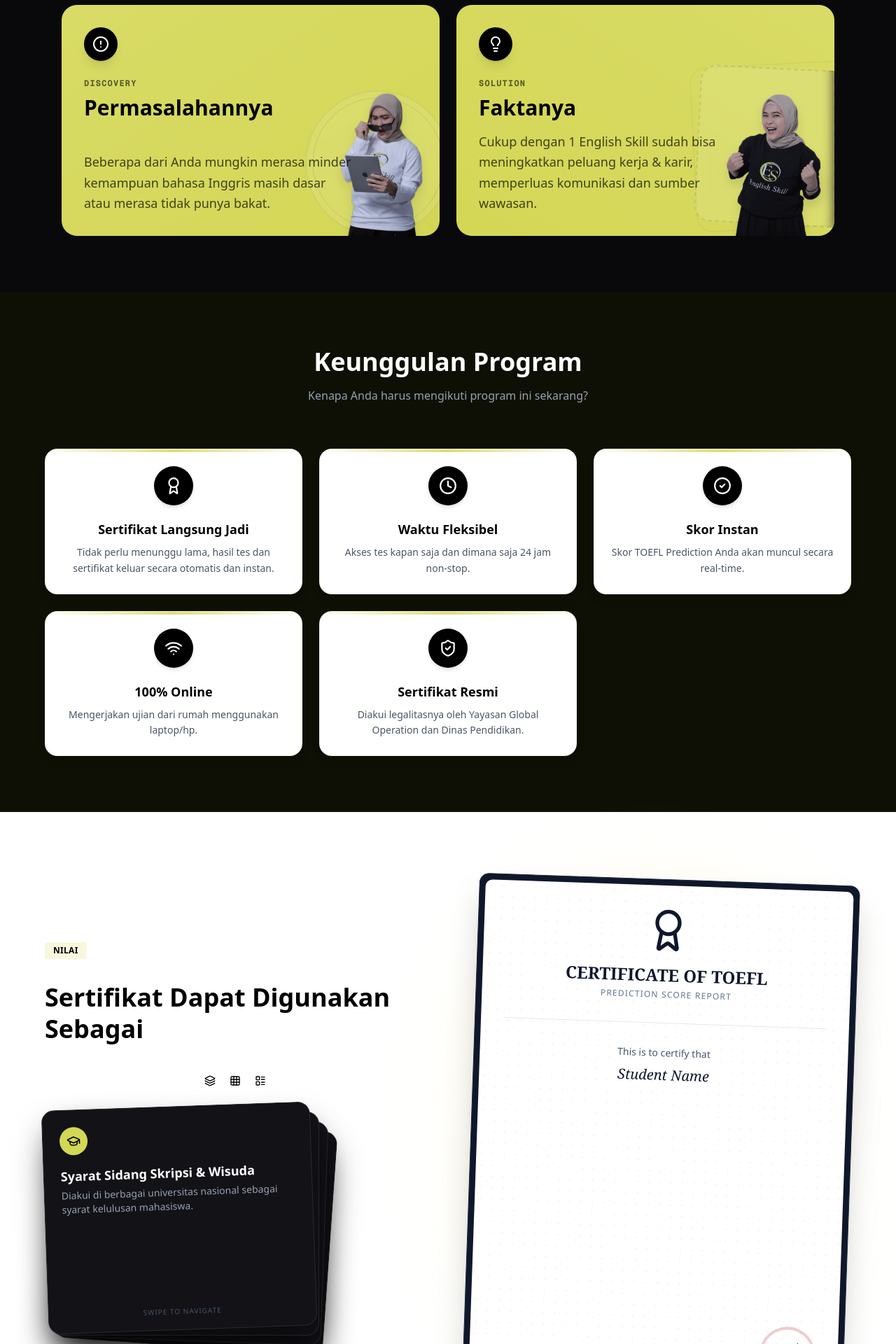
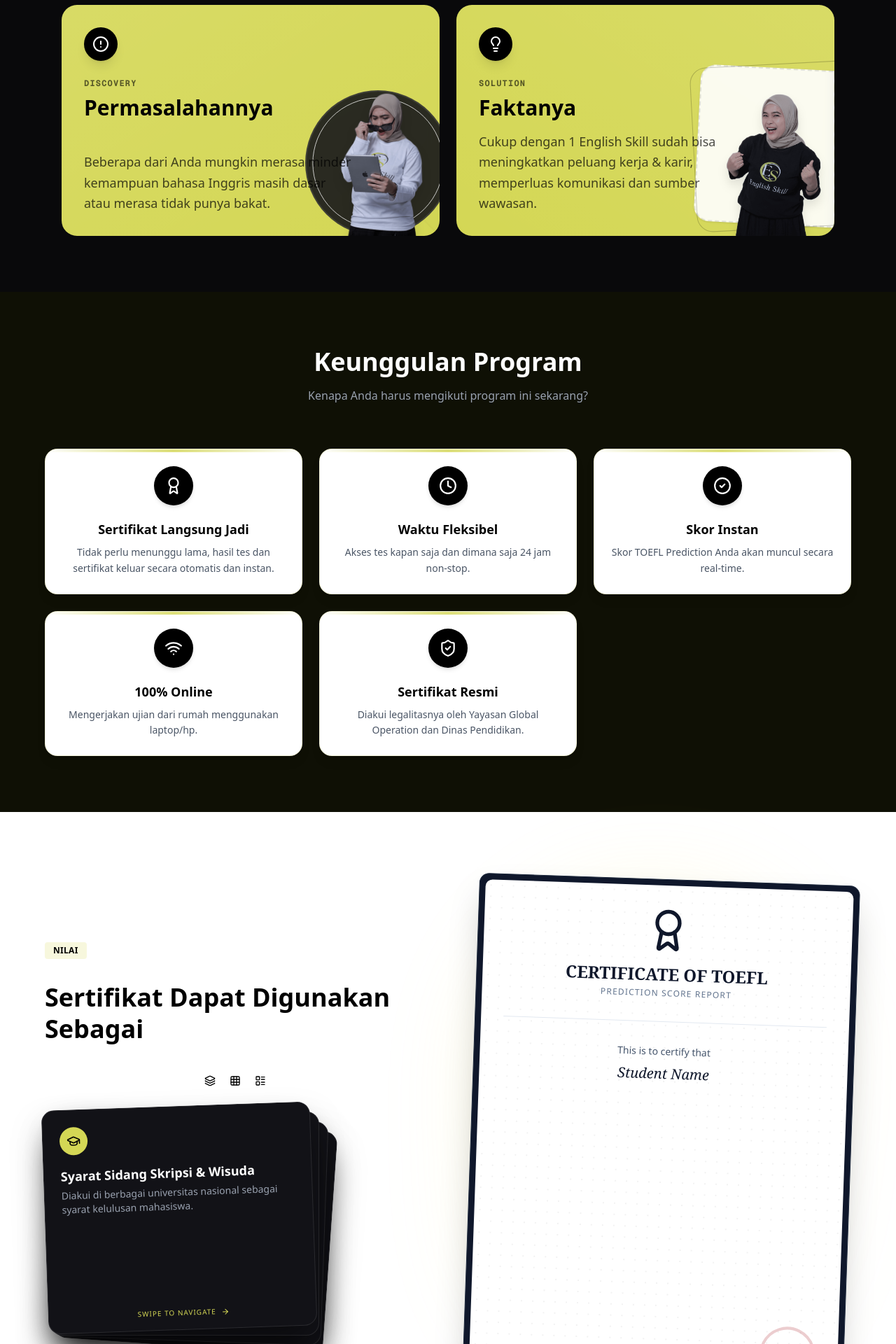
Before and after one commit to zaimulatqiya/toefl, a Next.js app: page /toefl-prediction in a window 1280 px wide. Shown: the part 920-2840 px from the top of the page at 70% size. Built offline with nearby package versions, Linux system fonts and the light colour scheme.

Commit message:
update dan revisi

```diff
--- a/app/page.tsx
+++ b/app/page.tsx
@@ -69,7 +69,7 @@ export default function Home() {
           <CheckCircle2 size={16} />
           <p className="font-bold text-sm text-white">Yayasan Global Operation Indonesia Verified</p>
         </div>
-        <p className="text-xs text-gray-500 font-mono">Sk-Diknas : 421.9/4958/418.20/2020 • Sk-Kumham : AHU-0013778.AH.01.04 Tahun 2020</p>
+        <p className="text-xs text-white font-mono">Sk-Diknas : 421.9/4958/418.20/2020 • Sk-Kumham : AHU-0013778.AH.01.04 Tahun 2020</p>
       </motion.div>
 
       <div className="mt-12 opacity-60 hover:opacity-100 transition-opacity">
@@ -108,7 +108,7 @@ function HomeFnCard({ icon: Icon, title, description, delay, href, highlight }:
 
       <div className="flex-1">
         <h3 className="font-bold text-lg mb-1 text-black">{title}</h3>
-        <p className="text-black/70 text-sm leading-relaxed">{description}</p>
+        <p className="text-black text-sm leading-relaxed">{description}</p>
       </div>
 
       <div className="mt-2 text-black">
--- a/app/toefl-prediction/page.tsx
+++ b/app/toefl-prediction/page.tsx
@@ -64,7 +64,7 @@ export default function ToeflPredictionPage() {
           <div className="relative mt-8 md:-mt-12 mx-auto w-full max-w-lg flex flex-col items-center justify-center">
             {/* Background Image */}
             {/* Background Image with Frame */}
-            <motion.div initial={{ opacity: 0, scale: 0.8 }} animate={{ opacity: 1, scale: 1 }} transition={{ duration: 0.8, delay: 0.3 }} className="relative z-0 w-[18rem] sm:w-[20rem] md:w-[22rem] -mb-12 md:-mb-20 mx-auto">
+            <motion.div initial={{ opacity: 0, scale: 0.8 }} animate={{ opacity: 1, scale: 1 }} transition={{ duration: 0.8, delay: 0.3 }} className="relative z-0 w-[15rem] sm:w-[20rem] md:w-[22rem] -mb-12 md:-mb-20 mx-auto">
               {/* Decorative Frame */}
               <div className="absolute inset-x-4 top-8 bottom-0 border border-[#D4D755]/30 rounded-[2.5rem] bg-[#D4D755]/5 backdrop-blur-sm z-0 transform rotate-1">
                 {/* Inner Glow */}
@@ -154,8 +154,8 @@ export default function ToeflPredictionPage() {
             {/* Illustration Image with Frame */}
             <div className="absolute -bottom-4 left-1/2 -translate-x-1/2 md:left-auto md:translate-x-0 md:-right-8 w-64 h-64 md:w-60 md:h-60 group-hover:scale-105 transition-all duration-500">
               {/* Circular Backdrop/Frame */}
-              <div className="absolute inset-4 rounded-full border-2 border-black/5 bg-white/10 backdrop-blur-sm z-0 transform group-hover:rotate-12 transition-transform duration-700" />
-              <div className="absolute inset-4 rounded-full border border-black/10 z-0 transform -rotate-6 scale-90" />
+              <div className="absolute inset-4 rounded-full border-2 border-white/10 bg-[#18181b]/90 backdrop-blur-sm z-0 transform group-hover:rotate-12 transition-transform duration-700" />
+              <div className="absolute inset-4 rounded-full border border-white/80 z-0 transform -rotate-6 scale-90" />
 
               <img src="/assets/transparant/8.png" alt="Problem Illustration" className="relative z-10 w-full h-full object-contain drop-shadow-xl" />
             </div>
@@ -194,8 +194,8 @@ export default function ToeflPredictionPage() {
             {/* Illustration Image with Frame */}
             <div className="absolute -bottom-4 left-1/2 -translate-x-1/2 md:left-auto md:translate-x-0 md:-right-15 w-80 h-80 md:w-72 md:h-72 group-hover:scale-105 transition-all duration-500 z-0">
               {/* Hexagon/Geometric Backdrop/Frame */}
-              <div className="absolute inset-8 border-2 border-dashed border-black/10 rounded-3xl bg-white/10 backdrop-blur-sm z-0 transform rotate-3 group-hover:-rotate-3 transition-transform duration-700" />
-              <div className="absolute inset-8 border border-black/5 rounded-3xl z-0 transform -rotate-3 scale-105" />
+              <div className="absolute inset-8 border-2 border-dashed border-black/10 rounded-3xl bg-white/90 backdrop-blur-sm z-0 transform rotate-3 group-hover:-rotate-3 transition-transform duration-700 shadow-sm" />
+              <div className="absolute inset-8 border border-black/20 rounded-3xl z-0 transform -rotate-3 scale-105" />
 
               <img src="/assets/transparant/7.png" alt="Solution Illustration" className="relative z-10 w-full h-full object-contain drop-shadow-xl" />
             </div>
@@ -301,35 +301,42 @@ export default function ToeflPredictionPage() {
             <div className="absolute inset-0 bg-gradient-to-br from-yellow-200 to-transparent opacity-20 blur-3xl rounded-full"></div>
             <div className="relative bg-slate-900 p-2 rounded-xl shadow-2xl border border-slate-800 rotate-2 hover:rotate-0 transition-transform duration-500">
               {/* Mock Certificate Header */}
-              <div className="bg-white rounded-lg p-6 md:p-8 aspect-[1/1.4] flex flex-col items-center text-center relative overflow-hidden">
+              <div className="bg-white rounded-lg p-5 md:p-8 aspect-[1.58/1] md:aspect-[1/1.4] flex flex-col items-center justify-between text-center relative overflow-hidden">
                 {/* Background Pattern */}
                 <div className="absolute inset-0 opacity-5 bg-[radial-gradient(#000_1px,transparent_1px)] [background-size:16px_16px]"></div>
 
-                <div className="w-16 h-16 mb-4 relative z-10">
-                  <Award className="w-full h-full text-slate-900" />
+                {/* Header Section */}
+                <div className="relative z-10 w-full flex flex-col items-center">
+                  <div className="w-10 h-10 md:w-16 md:h-16 mb-2 md:mb-4 relative">
+                    <Award className="w-full h-full text-slate-900" />
+                  </div>
+                  <h3 className="text-sm md:text-2xl font-serif font-bold text-slate-900 mb-1 md:mb-1 leading-tight">CERTIFICATE OF TOEFL</h3>
+                  <p className="text-[10px] md:text-xs text-slate-500 uppercase tracking-widest mb-1 md:mb-8">Prediction Score Report</p>
                 </div>
-                <h3 className="text-2xl font-serif font-bold text-slate-900 mb-1 z-10">CERTIFICATE OF TOEFL</h3>
-                <p className="text-xs text-slate-500 uppercase tracking-widest mb-8 z-10">Prediction Score Report</p>
 
-                <div className="w-full h-px bg-slate-200 mb-8 z-10"></div>
+                <div className="w-full h-px bg-slate-200 mb-2 md:mb-8 z-10"></div>
 
-                <p className="text-sm text-slate-600 mb-2 z-10">This is to certify that</p>
-                <p className="text-xl font-medium font-serif text-slate-900 italic mb-8 z-10">Student Name</p>
+                {/* Body Section */}
+                <div className="relative z-10 w-full">
+                  <p className="text-[10px] md:text-sm text-slate-600 mb-1 md:mb-2">This is to certify that</p>
+                  <p className="text-base md:text-xl font-medium font-serif text-slate-900 italic mb-3 md:mb-8">Student Name</p>
+                </div>
 
+                {/* Footer Section */}
                 <div className="mt-auto grid grid-cols-2 w-full gap-4 text-left z-10">
                   <div>
-                    <p className="text-[10px] text-slate-400 uppercase">Listening</p>
-                    <p className="font-medium text-slate-900">550</p>
+                    <p className="text-[8px] md:text-[10px] text-slate-400 uppercase">Listening</p>
+                    <p className="font-medium text-slate-900 text-sm md:text-base">550</p>
                   </div>
                   <div className="text-right">
-                    <p className="text-[10px] text-slate-400 uppercase">Reading</p>
-                    <p className="font-medium text-slate-900">550</p>
+                    <p className="text-[8px] md:text-[10px] text-slate-400 uppercase">Reading</p>
+                    <p className="font-medium text-slate-900 text-sm md:text-base">550</p>
                   </div>
                 </div>
 
                 {/* Stamp */}
-                <div className="absolute bottom-8 right-8 w-20 h-20 border-4 border-red-800/20 rounded-full flex items-center justify-center rotate-[-20deg]">
-                  <span className="text-[10px] text-red-900 font-bold text-center">
+                <div className="absolute bottom-4 right-4 md:bottom-8 md:right-8 w-14 h-14 md:w-20 md:h-20 border-2 md:border-4 border-red-800/20 rounded-full flex items-center justify-center rotate-[-20deg]">
+                  <span className="text-[8px] md:text-[10px] text-red-900 font-bold text-center leading-none">
                     OFFICIAL
                     <br />
                     VALID
@@ -429,7 +436,7 @@ export default function ToeflPredictionPage() {
 
               {/* Subtitles */}
               <div className="space-y-2 mb-10">
-                <p className="text-xs md:text-sm font-bold tracking-[0.3em] text-[#121217]/60 uppercase">Limited Seats</p>
+                <p className="text-xl md:text-xl font-bold tracking-[0.3em] text-[#121217]/60 uppercase">Limited Seats</p>
                 <div className="flex justify-center gap-2 text-[#121217]/60 animate-bounce">
                   <ArrowRight className="rotate-90 w-4 h-4" />
                   <ArrowRight className="rotate-90 w-4 h-4" />
--- a/components/kelas-toefl/fasilitas-section.tsx
+++ b/components/kelas-toefl/fasilitas-section.tsx
@@ -87,8 +87,8 @@ function FeatureCard({ icon: Icon, title, subtitle, delay }: { icon: any; title:
       transition={{ delay }}
       className="bg-white/5 border border-white/10 p-4 rounded-2xl flex items-center gap-4 hover:bg-white/10 transition-colors duration-300"
     >
-      <div className="w-10 h-10 rounded-full bg-white/10 flex items-center justify-center shrink-0 text-gray-300 group-hover:text-white transition-colors">
-        <Icon size={20} />
+      <div className="w-12 h-12 rounded-full bg-[#D4D755] shadow-lg shadow-[#D4D755]/20 flex items-center justify-center shrink-0 text-black group-hover:text-white transition-colors">
+        <Icon size={24} strokeWidth={2.5} />
       </div>
       <div>
         <h3 className="font-semibold text-white text-sm md:text-base">{title}</h3>
--- a/components/kelas-toefl/hero-section.tsx
+++ b/components/kelas-toefl/hero-section.tsx
@@ -15,7 +15,7 @@ export function HeroSection() {
   };
 
   return (
-    <section className="relative pt-32 md:pt-40 px-6 overflow-hidden flex flex-col items-center justify-between min-h-[80vh] pb-0">
+    <section className="relative pt-20 md:pt-20 px-6 overflow-hidden flex flex-col items-center justify-between min-h-[80vh] pb-0">
       {/* Background Grid */}
       <div className="absolute inset-0 bg-[linear-gradient(to_right,#ffffff05_1px,transparent_1px),linear-gradient(to_bottom,#ffffff05_1px,transparent_1px)] bg-[size:32px_32px] [mask-image:radial-gradient(ellipse_60%_50%_at_50%_50%,#000_70%,transparent_100%)] pointer-events-none" />
 
--- a/components/morphing-card-stack.tsx
+++ b/components/morphing-card-stack.tsx
@@ -3,7 +3,7 @@
 import { useState, type ReactNode } from "react";
 import { motion, AnimatePresence, LayoutGroup, type PanInfo } from "framer-motion";
 import { cn } from "@/lib/utils";
-import { Grid3X3, Layers, LayoutList } from "lucide-react";
+import { Grid3X3, Layers, LayoutList, ArrowRight } from "lucide-react";
 
 export type LayoutMode = "stack" | "grid" | "list";
 
@@ -169,14 +169,17 @@ export function Component({ cards = [], className, defaultLayout = "stack", onCa
                   <div className={cn("flex gap-4", layout === "list" ? "items-center" : "items-start flex-col")}>
                     {card.icon && <div className="shrink-0">{card.icon}</div>}
                     <div className="min-w-0 flex-1">
-                      <h3 className="font-bold text-lg text-white truncate mb-1">{card.title}</h3>
+                      <h3 className={cn("font-bold text-lg text-white mb-1", layout === "stack" ? "truncate" : "line-clamp-2 leading-snug drop-shadow-sm")}>{card.title}</h3>
                       <p className={cn("text-sm text-gray-400 mt-1", layout === "stack" && "line-clamp-3", layout === "grid" && "line-clamp-2", layout === "list" && "line-clamp-1")}>{card.description}</p>
                     </div>
                   </div>
 
                   {isTopCard && layout === "stack" && (
-                    <div className="absolute bottom-4 left-0 right-0 text-center">
-                      <span className="text-[10px] text-gray-600 font-medium uppercase tracking-widest">Swipe To Navigate</span>
+                    <div className="absolute bottom-4 left-0 right-0 text-center flex items-center justify-center gap-1">
+                      <span className="text-[10px] text-[#D4D755] font-medium uppercase tracking-widest">Swipe To Navigate</span>
+                      <motion.div animate={{ x: [0, 5, 0] }} transition={{ duration: 1.5, repeat: Infinity, ease: "easeInOut" }}>
+                        <ArrowRight className="w-3 h-3 text-[#D4D755]" />
+                      </motion.div>
                     </div>
                   )}
                 </motion.div>
```
